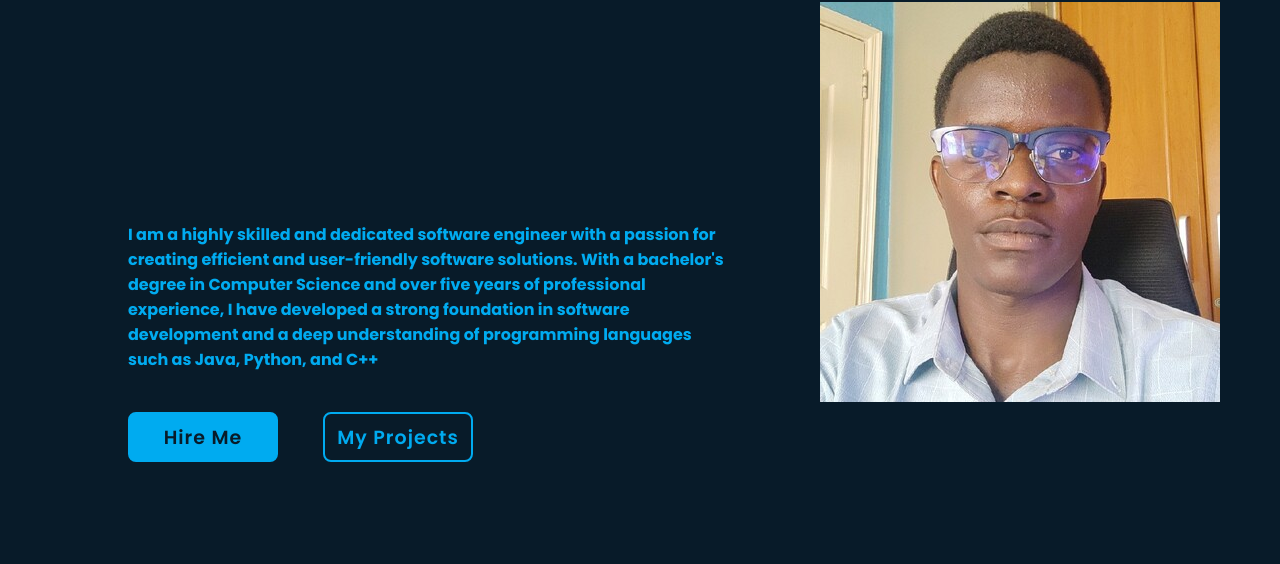
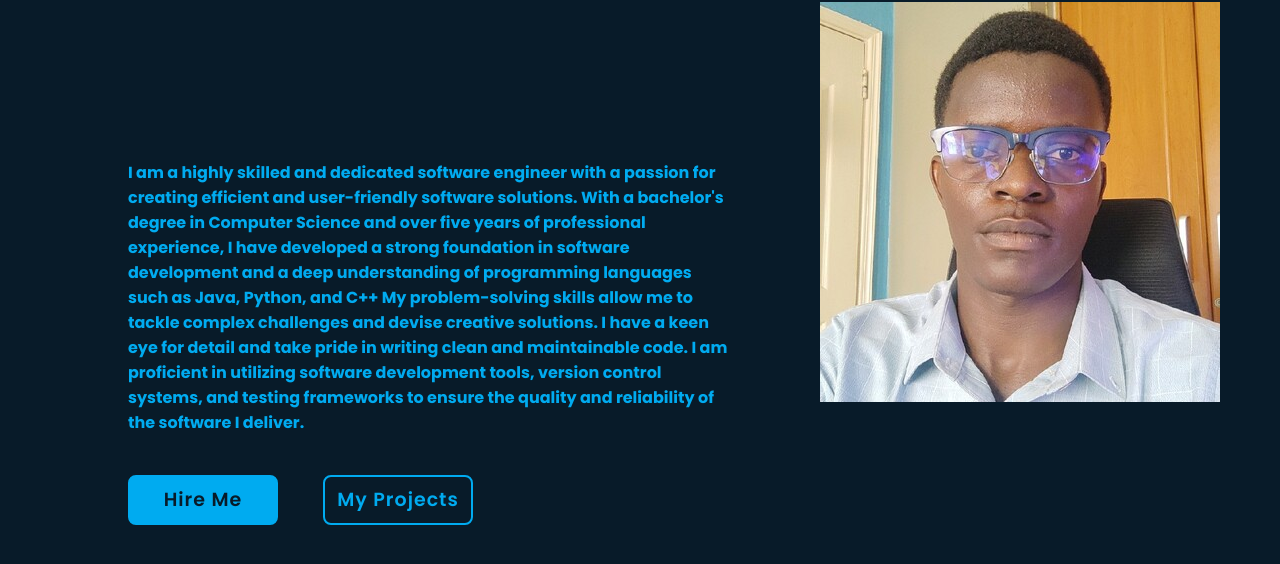
Before and after one commit to ghost-mann/Portfolio-Web, a website: page About.html in a window 1280 px wide. Shown: the part 68-632 px from the top of the page. Drawn offline with nearby package versions, Linux system fonts and the light colour scheme.

Commit message:
About.html p tag changed

```diff
--- a/About.html
+++ b/About.html
@@ -46,6 +46,7 @@
         <p>
 
             I am a highly skilled and dedicated software engineer with a passion for creating efficient and user-friendly software solutions. With a bachelor's degree in Computer Science and over five years of professional experience, I have developed a strong foundation in software development and a deep understanding of programming languages such as Java, Python, and C++
+            My problem-solving skills allow me to tackle complex challenges and devise creative solutions. I have a keen eye for detail and take pride in writing clean and maintainable code. I am proficient in utilizing software development tools, version control systems, and testing frameworks to ensure the quality and reliability of the software I deliver.
            </p>
 
         <div class="btn-box">
```
